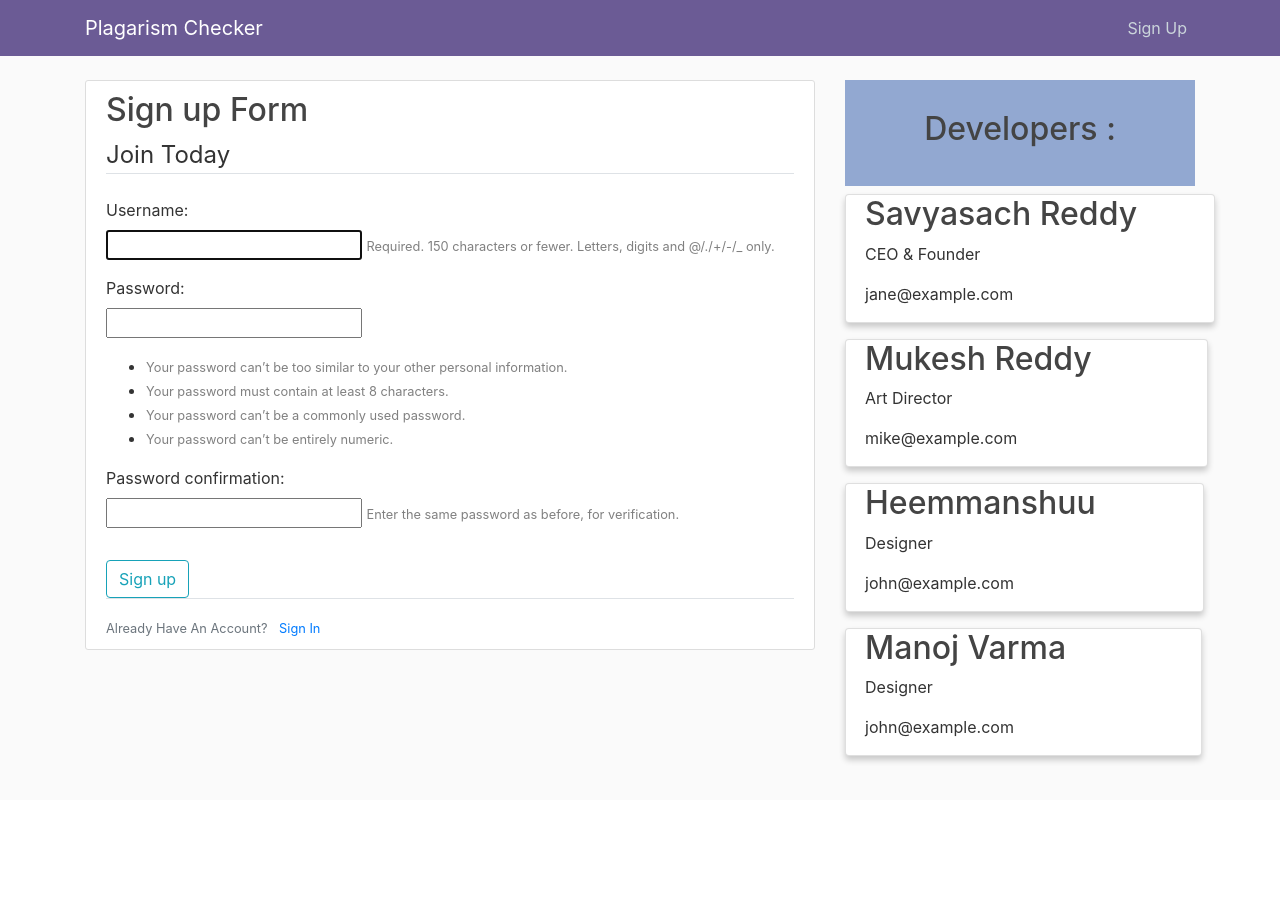
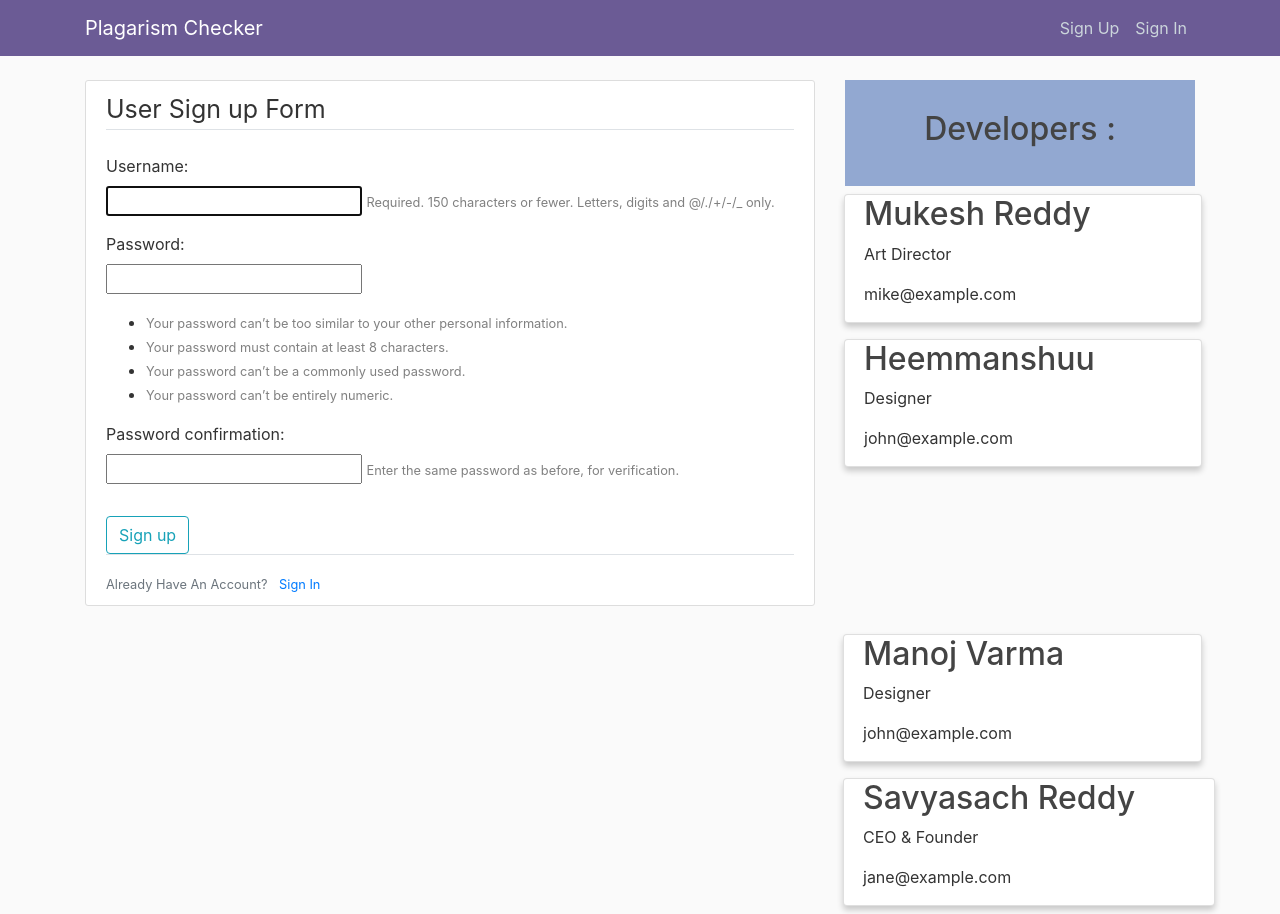
Before and after one commit to Mukesh231/RedPlag, a Django app: page /signup/ in a window 1280 px wide. Before the commit the page ends 763 px from the top, so only its background shows below. Run offline with Django 3.2, Linux system fonts and the light colour scheme; some libraries are stand-ins or nearby versions.

Commit message:
i keep pushing, yes

```diff
--- a/templates/base.html
+++ b/templates/base.html
@@ -24,6 +24,7 @@
                 <a class="nav-item nav-link" href="/logout">Logout</a>
               {% else %}
                 <a class="nav-item nav-link" href="/signup">Sign Up</a>
+                <a class="nav-item nav-link" href="/login">Sign In</a>
               {% endif %}
             </div>
 
@@ -47,20 +48,11 @@
             <div class="about-section" style="padding: 30px;background-color: #92A8D1 " >
             <h2 style="text-align:center">Developers :</h2>
           </div>
-<div class="row">
-  <div class="row">
-    <div class="card" style="margin-left: 30px">
-      <div class= "container" style="margin: 0px 62px 0px 4px">
-        <h2>Savyasach Reddy</h2>
-        <p class="title">CEO & Founder</p>
-        <p>jane@example.com</p>
-      </div>
-    </div>
-  </div>
+
 
   <div class="row">
-    <div class="card" style="margin-left: 30px">
-      <div class="container" style="margin: 0px 100px 0px 4px">
+    <div class="card" style="margin-left: 14px">
+      <div class="container" style="margin: 0px 103px 0px 4px">
         <h2>Mukesh Reddy</h2>
         <p class="title">Art Director</p>
         <p>mike@example.com</p>
@@ -69,8 +61,8 @@
   </div>
 
   <div class="row ">
-    <div class="card" style="margin-left: 30px">
-      <div class="container" style="margin: 0px 92px 0px 4px">
+    <div class="card" style="margin-left: 14px">
+      <div class="container" style="margin: 0px 97px 0px 4px">
         <h2>Heemmanshuu</h2>
         <p class="title">Designer</p>
         <p>john@example.com</p>
@@ -79,8 +71,8 @@
   </div>
 </div>
   <div class="row ">
-    <div class="card" style="margin-left: 15px">
-      <div class="container" style="margin: 0px 120px 0px 4px">
+    <div class="card" style="margin-left: 788px">
+      <div class="container" style="margin: 0px 122px 0px 4px">
         <h2>Manoj Varma</h2>
         <p class="title">Designer</p>
         <p>john@example.com</p>
@@ -89,6 +81,18 @@
   </div>
 </div>
 
+
+<div class="row">
+  <div class="row">
+    <div class="card" style="margin-left: 788px">
+      <div class= "container" style="margin: 0px 64px 0px 4px">
+        <h2>Savyasach Reddy</h2>
+        <p class="title">CEO & Founder</p>
+        <p>jane@example.com</p>
+      </div>
+    </div>
+  </div>
+
     </div>
   </div>
     </main>
--- a/templates/signup.html
+++ b/templates/signup.html
@@ -7,11 +7,10 @@
     {% if user.is_authenticated %}
     <h2>Please Logout this session to Sign Up a new account.</h2>
     {% else %}
-    <h2>Sign up Form</h2>
-<form method="post">
+  <form method="post">
   {% csrf_token %}
   <fieldset class="form-group">
-    <legend class="border-bottom mb-4">Join Today</legend>
+    <legend class="border-bottom mb-4" style="font-size: 25px">User Sign up Form</legend>
   {% for field in form %}
     <p>
       {{ field.label_tag }}<br>
```
Also changed, not shown: db.sqlite3, 1 other file.
